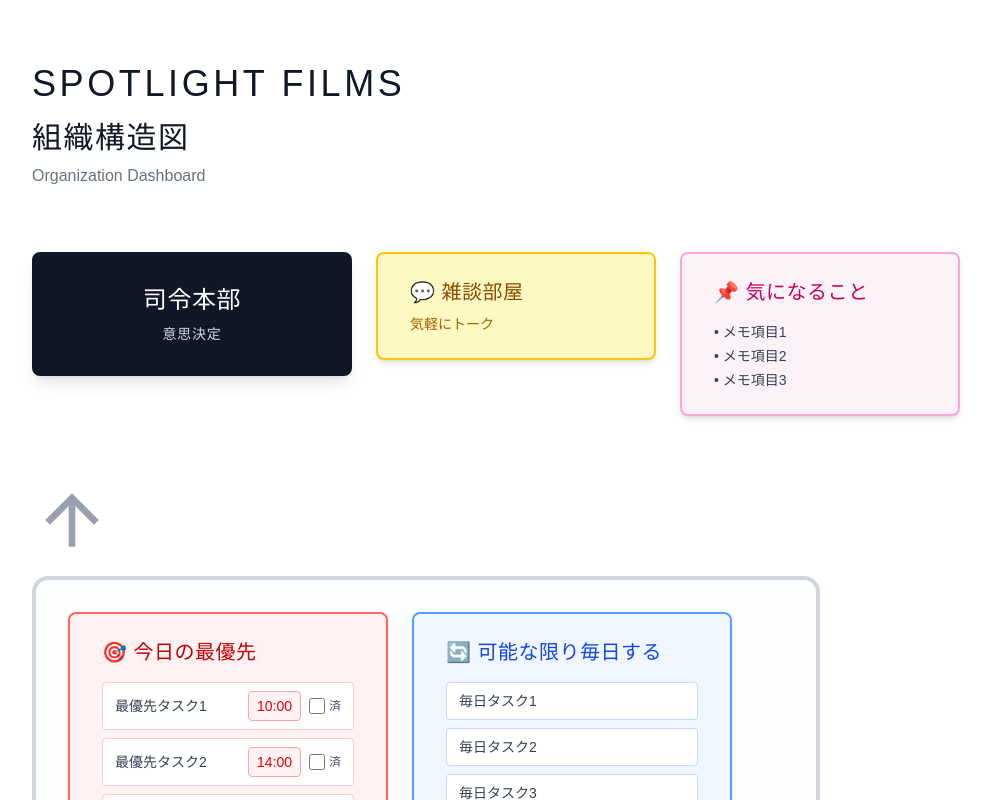
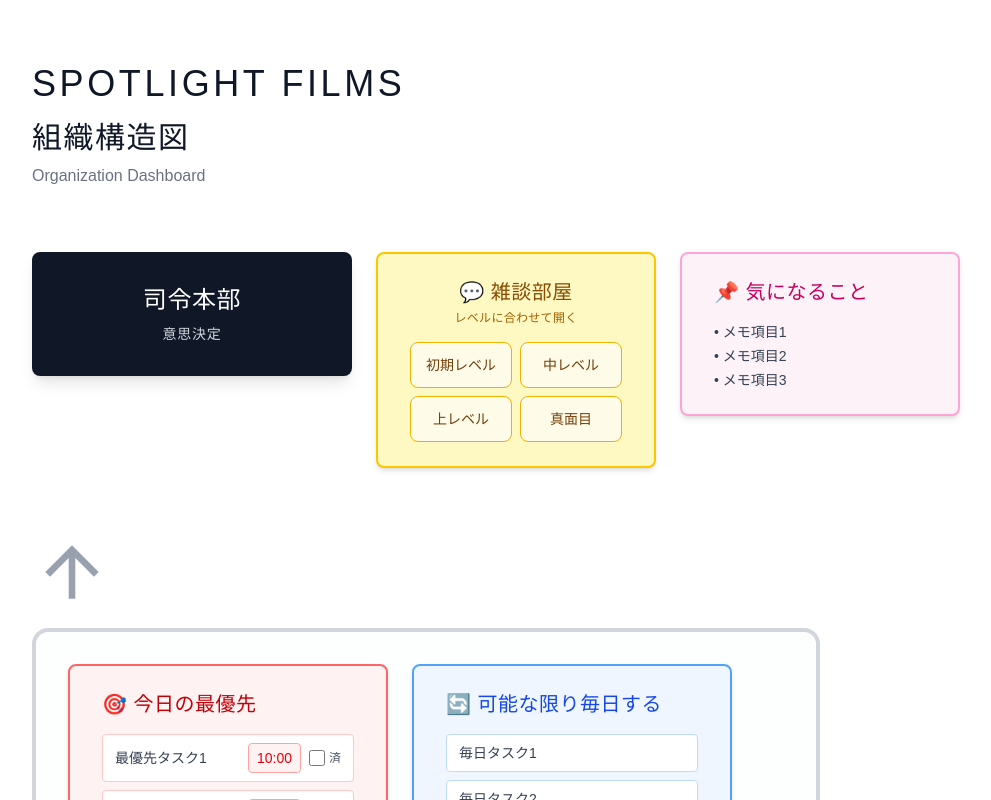
Before and after one commit to spotlight2016red-cmyk/matome-app, a Next.js app: page / in a window 1280 px wide. Shown: the top 800 px of the page, without its empty margins (32-1023 px from the left). Built offline with nearby package versions, Linux system fonts and the light colour scheme.

Commit message:
feat: split 雑談部屋 into four level-specific ChatGPT links
Made-with: Cursor

```diff
--- a/app/components/OrganizationChart.tsx
+++ b/app/components/OrganizationChart.tsx
@@ -240,16 +240,49 @@ export function OrganizationChart() {
             <div className="text-sm text-gray-300 tracking-wider">意思決定</div>
           </a>
 
-          {/* 雑談部屋 */}
+          {/* 雑談部屋（レベル別4リンク） */}
+          <div className="bg-yellow-100 border-2 border-yellow-400 px-8 py-6 rounded-lg shadow-md min-w-[280px] max-w-md hover:shadow-lg transition-shadow">
+            <div className="text-xl text-yellow-800 tracking-wide mb-1 text-center">
+              💬 雑談部屋
+            </div>
+            <p className="text-xs text-yellow-700 text-center mb-4 tracking-wide">
+              レベルに合わせて開く
+            </p>
+            <div className="grid grid-cols-2 gap-2">
+              <a
+                href="https://chatgpt.com/share/69d83663-efb8-83a7-95b7-6288f433af08"
+                target="_blank"
+                rel="noopener noreferrer"
+                className="flex items-center justify-center text-center text-sm font-medium text-yellow-900 bg-yellow-50 border border-yellow-500 rounded-lg px-3 py-3 hover:bg-yellow-200/80 transition-colors"
+              >
+                初期レベル
+              </a>
+              <a
+                href="https://chatgpt.com/share/69d83691-dea8-83a2-bf64-c13659698f92"
+                target="_blank"
+                rel="noopener noreferrer"
+                className="flex items-center justify-center text-center text-sm font-medium text-yellow-900 bg-yellow-50 border border-yellow-500 rounded-lg px-3 py-3 hover:bg-yellow-200/80 transition-colors"
+              >
+                中レベル
+              </a>
               <a
                 href="https://chatgpt.com/share/69d3103a-4704-83a2-80e1-ec24f7ef4923"
                 target="_blank"
                 rel="noopener noreferrer"
-            className="bg-yellow-100 border-2 border-yellow-400 px-8 py-6 rounded-lg shadow-md min-w-[280px] hover:shadow-lg transition-shadow cursor-pointer"
+                className="flex items-center justify-center text-center text-sm font-medium text-yellow-900 bg-yellow-50 border border-yellow-500 rounded-lg px-3 py-3 hover:bg-yellow-200/80 transition-colors"
               >
-            <div className="text-xl text-yellow-800 tracking-wide mb-2">💬 雑談部屋</div>
-            <div className="text-sm text-yellow-700">気軽にトーク</div>
+                上レベル
               </a>
+              <a
+                href="https://chatgpt.com/share/69d836d3-bc5c-83ab-a2f1-473c588c6dbd"
+                target="_blank"
+                rel="noopener noreferrer"
+                className="flex items-center justify-center text-center text-sm font-medium text-yellow-900 bg-yellow-50 border border-yellow-500 rounded-lg px-3 py-3 hover:bg-yellow-200/80 transition-colors"
+              >
+                真面目
+              </a>
+            </div>
+          </div>
 
           {/* 気になること枠 */}
           <div
```
Lines whose indentation alone changed are shown as unchanged.
